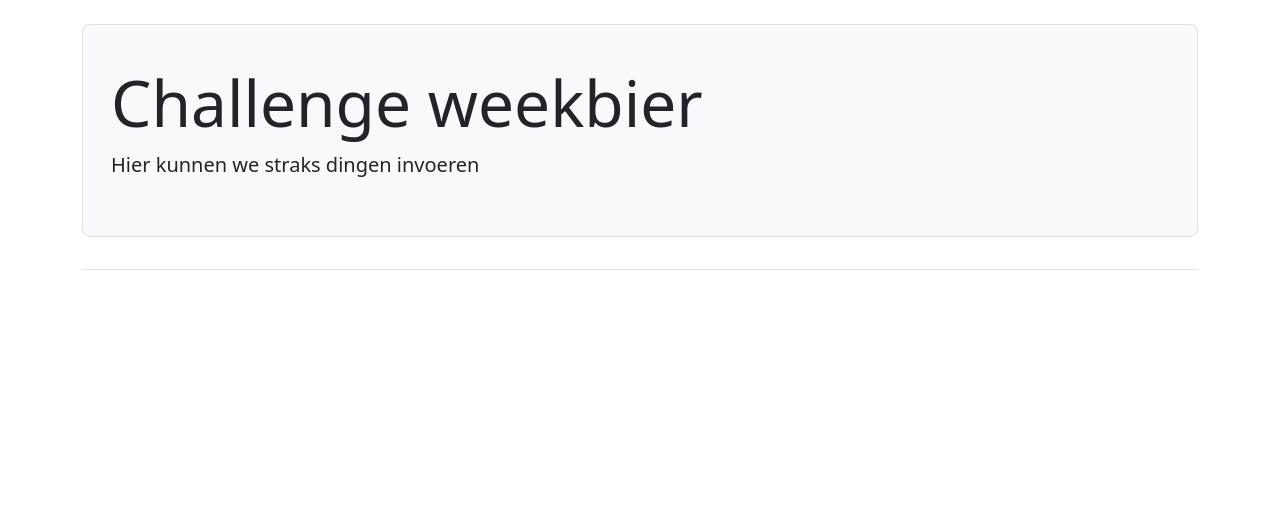
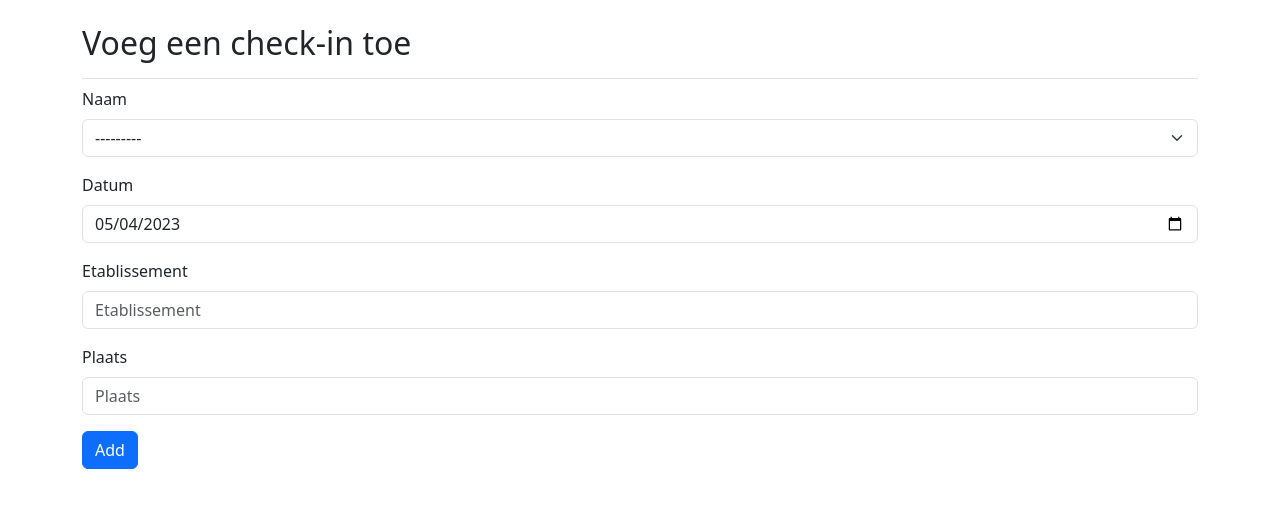
Before and after one commit to AlexHartog/challenge_weekbier, a Django app: page / in a window 1280 px wide. Shown: the part 58-566 px from the top of the page. Run offline with Django 4.2, Linux system fonts and the light colour scheme; data comes from the database, SQL or seed files in the repository; some libraries are stand-ins or nearby versions.

Commit message:
Moved check-in to home Added player exists check

```diff
--- a/challenge_weekbier/templates/challenge_weekbier/home.html
+++ b/challenge_weekbier/templates/challenge_weekbier/home.html
@@ -1,12 +1,15 @@
-{% extends 'challenge_weekbier/base.html' %}
+{% extends "challenge_weekbier/base.html" %}
 {% load django_bootstrap5 %}
 
 {% block page_header %}
-  <div class="p-3 mb-4 bg-light border rounded-3">
-    <div class="container-fluid py-4">
-      <h1 class="display-3">Challenge weekbier</h1>
+  <h2>Voeg een check-in toe</h2>
+{% endblock page_header %}
 
-      <p class="lead">Hier kunnen we straks dingen invoeren</p>
-    </div>
-  </div>
-{% endblock page_header %}
+{% block content %}
+  <form action="{% url 'challenge_weekbier:home' %}" method='post'>
+    {% csrf_token %}
+    {% bootstrap_form form %}
+    {% bootstrap_button button_type="submit" content="Add" %}
+  </form>
+
+{% endblock content %}
--- a/challenge_weekbier/urls.py
+++ b/challenge_weekbier/urls.py
@@ -9,7 +9,7 @@ app_name = 'challenge_weekbier'
 
 urlpatterns = [
     # Home Page
-    path('', views.home, name='home'),
+    path('', views.new_checkin, name='home'),
     path('new_checkin', views.new_checkin, name='new_checkin'),
     path('standings', views.standings, name='standings'),
     path('checkins', views.checkins, name='checkins'),
--- a/challenge_weekbier/views.py
+++ b/challenge_weekbier/views.py
@@ -15,7 +15,6 @@ def home(request):
 
 
 def new_checkin(request):
-    print("New checkin")
     """Add a new checkin."""
     if request.method != 'POST':
         # No data submitted; create a form with date initialised to today.
@@ -30,7 +29,7 @@ def new_checkin(request):
 
     # Display a blank or invalid form.
     context = {'form': form}
-    return render(request, 'challenge_weekbier/new_checkin.html', context)
+    return render(request, 'challenge_weekbier/home.html', context)
 
 
 def standings(request):
@@ -41,8 +40,6 @@ def standings(request):
 def checkins(request):
     """Show the checkins."""
     checkins = Checkin.objects.order_by('-date')
-    for checkin in checkins:
-        print(checkin)
     context = {'checkins': checkins}
     return render(request, 'challenge_weekbier/checkins.html', context)
 
@@ -67,17 +64,19 @@ def upload_csv(request):
                 place = row[3]
                 city = row[4]
 
-                print("Checkin date: " + str(checkin_date) + " for  " + player_name)
+                # Get player, or create if it doesn't exist
+                this_player = Player.objects.filter(name=player_name)
+                if this_player.exists():
+                    player = this_player.first()
+                else:
+                    player = Player(name=player_name)
+                    player.save()
 
-                player = Player(name=player_name)
-                player.save()
                 checkin = Checkin(date_added=date_added, player=player, date=checkin_date, place=place, city=city)
                 checkin.save()
 
             return render(request, 'challenge_weekbier/upload_csv.html', {'form': form})
 
-        else:
-            print(form.errors)
     else:
         form = CSVUploadForm()
     return render(request, 'challenge_weekbier/upload_csv.html', {'form': form})
```
